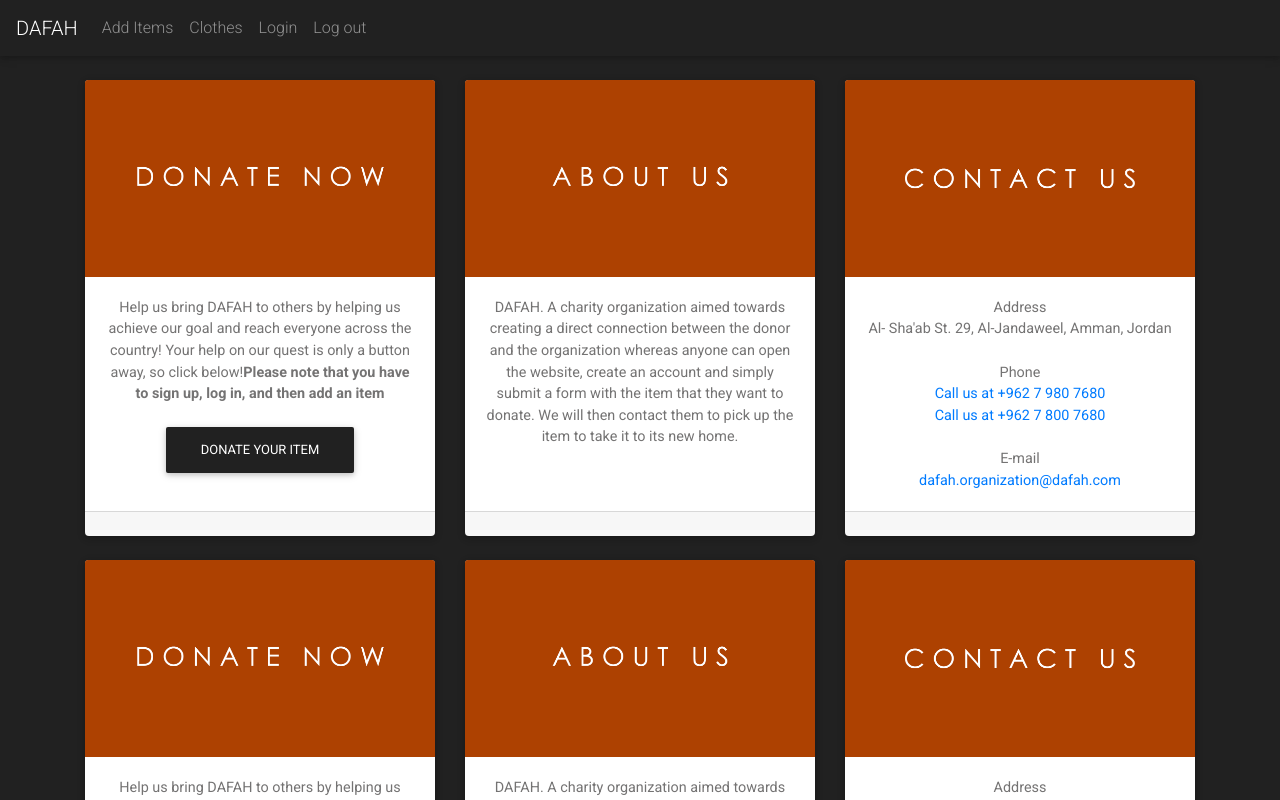
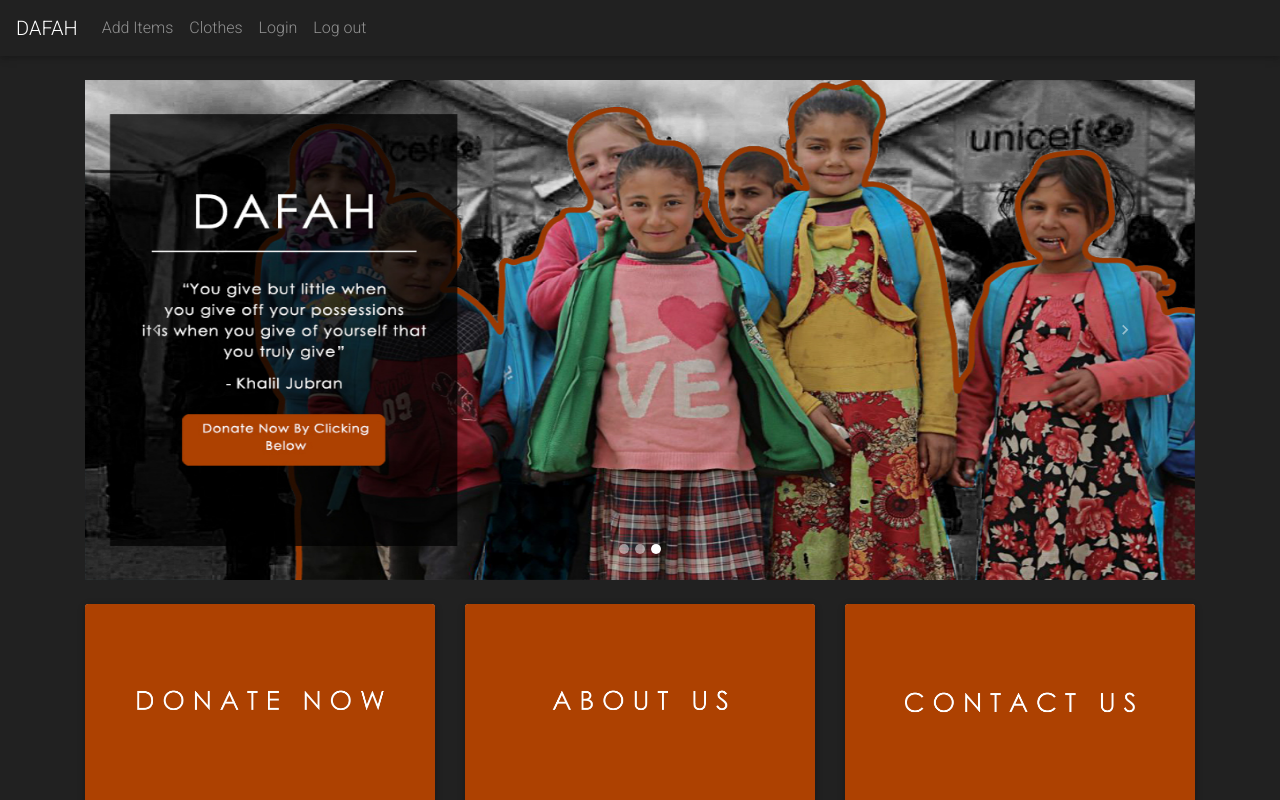
Before and after one commit to marwabatarseh/Dafah, a React (Create React App) app: page /homepage in a window 1280 px wide. Shown: the top 800 px of the page. Built offline with nearby package versions, Linux system fonts and the light colour scheme.

Commit message:
frontend clean code except addItem & itemsList

```diff
--- a/src/components/Cards.js
+++ b/src/components/Cards.js
@@ -1,7 +1,6 @@
 import React, { Component } from "react";
 import Card from "react-bootstrap/Card";
 import CardDeck from "react-bootstrap/CardDeck";
-
 export default class Cards extends Component {
   render() {
     return (
--- a/src/components/Carousel.js
+++ b/src/components/Carousel.js
@@ -1,88 +1,38 @@
 import React, { Component } from "react";
-import Card from "react-bootstrap/Card";
-import CardDeck from "react-bootstrap/CardDeck";
-
-export default class Cards extends Component {
+import Carousel from "react-bootstrap/Carousel";
+export default class Slideshow extends Component {
   render() {
     return (
-      <div className="container">
-        <CardDeck className="text-center d-flex justify-content-between">
-          <Card>
-            <Card.Img
-              variant="top"
-              src={process.env.PUBLIC_URL + "./Images/DonateNow.png"}
-              rel="noopener noreferrer"
+      <div>
+        <Carousel className="container">
+          <Carousel.Item interval={2000}>
+            <img
+              className="d-block w-100 img-responsive"
+              src={process.env.PUBLIC_URL + "./Images/FirstSlide_Kid.jpg"}
+              alt="First slide"
+              width="50%"
+              height="500px"
             />
-            <Card.Body>
-              <Card.Text>
-                Help us bring DAFAH to others by helping us achieve our goal and
-                reach everyone across the country! Your help on our quest is
-                only a button away, so click below!
-                <b>
-                  Please note that you have to sign up, log in, and then add an
-                  item{" "}
-                </b>
-              </Card.Text>
-              <button
-                className="btn btn-dark"
-                onClick={() => {
-                  if (localStorage.length >= 1) {
-                    window.location = "/AddItems";
-                  } else if (localStorage.length < 1) {
-                    window.location = "/login";
-                  }
-                }}>
-                Donate Your Item
-              </button>
-            </Card.Body>
-            <Card.Footer></Card.Footer>
-          </Card>
-          <Card>
-            <Card.Img
-              variant="top"
-              src={process.env.PUBLIC_URL + "./Images/AboutUs.png"}
-              rel="noopener noreferrer"
+          </Carousel.Item>
+          <Carousel.Item interval={2000}>
+            <img
+              className="d-block w-100 img-responsive"
+              src={process.env.PUBLIC_URL + "./Images/SecondSlide_Children.jpg"}
+              alt="Third slide"
+              width="50%"
+              height="500px"
             />
-            <Card.Body>
-              <Card.Text>
-                DAFAH. A charity organization aimed towards creating a direct
-                connection between the donor and the organization whereas anyone
-                can open the website, create an account and simply submit a form
-                with the item that they want to donate. We will then contact
-                them to pick up the item to take it to its new home.
-              </Card.Text>
-            </Card.Body>
-            <Card.Footer></Card.Footer>
-          </Card>
-          <Card>
-            <Card.Img
-              variant="top"
-              src={process.env.PUBLIC_URL + "./Images/Contributors.png"}
-              rel="noopener noreferrer"
+          </Carousel.Item>
+          <Carousel.Item interval={2000}>
+            <img
+              className="d-block w-100 img-responsive"
+              src={process.env.PUBLIC_URL + "./Images/ThirdSlide_Children.jpg"}
+              alt="Third slide"
+              width="50%"
+              height="500px"
             />
-            <Card.Body>
-              <Card.Text>
-                Address
-                <br />
-                Al- Sha'ab St. 29, Al-Jandaweel, Amman, Jordan
-                <br /> <br />
-                Phone
-                <br />
-                <a href="tel:+962 7 980 7680">Call us at +962 7 980 7680</a>
-                <br />
-                <a href="tel:+962 7 800 7680">Call us at +962 7 800 7680</a>
-                <br />
-                <br />
-                E-mail
-                <br />
-                <a href="mailto:dafah.organization@dafah.com">
-                  dafah.organization@dafah.com
-                </a>
-              </Card.Text>
-            </Card.Body>
-            <Card.Footer></Card.Footer>
-          </Card>
-        </CardDeck>
+          </Carousel.Item>
+        </Carousel>
       </div>
     );
   }
--- a/src/components/Homepage.js
+++ b/src/components/Homepage.js
@@ -2,7 +2,6 @@
 import Slideshow from "./Carousel";
 import Cards from "./Cards";
 import { MDBContainer, MDBFooter } from "mdbreact";
-
 export default class Homepage extends Component {
   render() {
     return (
--- a/src/reportWebVitals.js
+++ b/src/reportWebVitals.js
@@ -1,6 +1,6 @@
-const reportWebVitals = onPerfEntry => {
+const reportWebVitals = (onPerfEntry) => {
   if (onPerfEntry && onPerfEntry instanceof Function) {
-    import('web-vitals').then(({ getCLS, getFID, getFCP, getLCP, getTTFB }) => {
+    import("web-vitals").then(({ getCLS, getFID, getFCP, getLCP, getTTFB }) => {
       getCLS(onPerfEntry);
       getFID(onPerfEntry);
       getFCP(onPerfEntry);
```
Also changed, not shown: src/App.js (+27 -24 lines), 1 other file (tests, documents, lock files or other folders).
